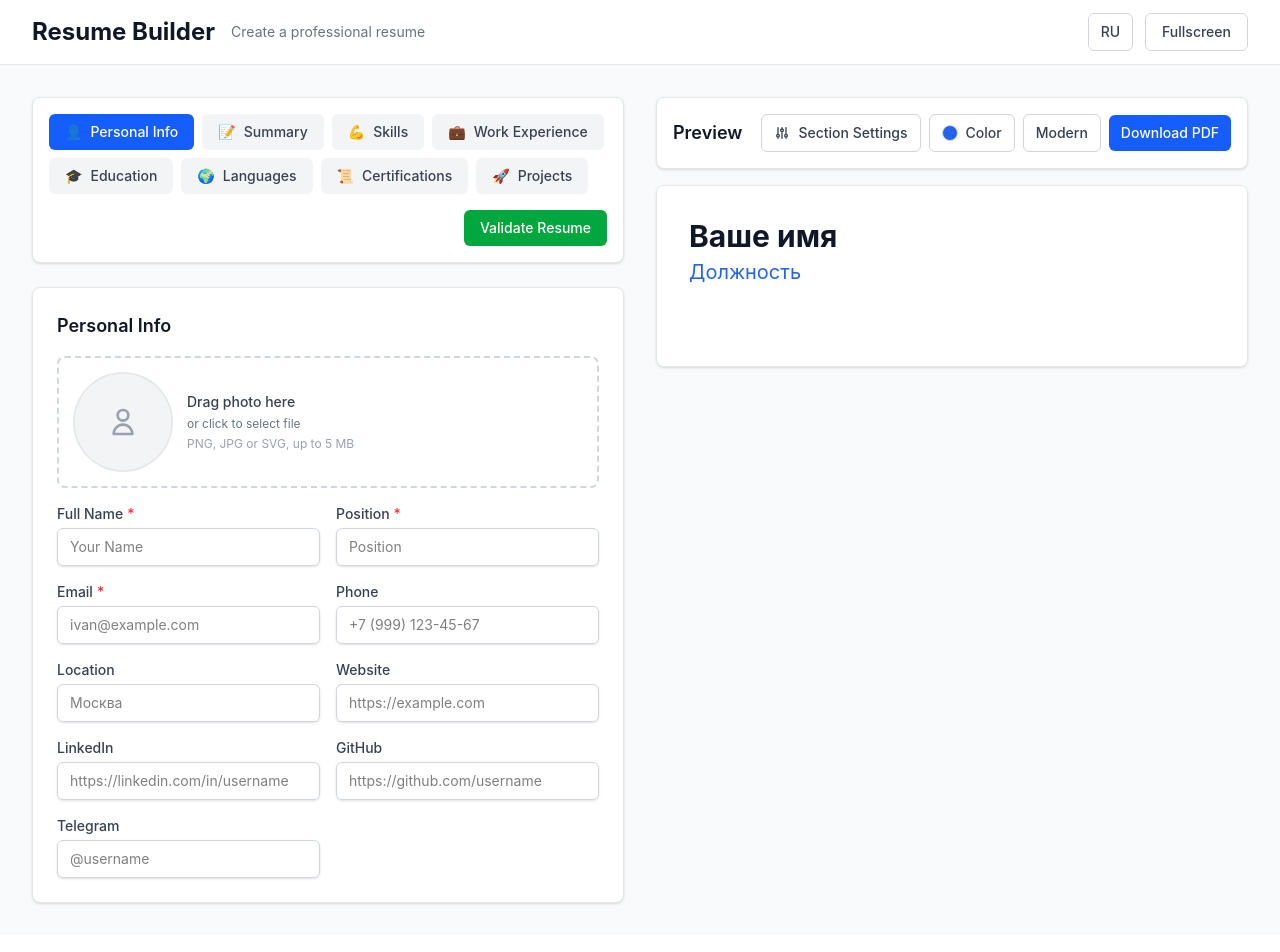
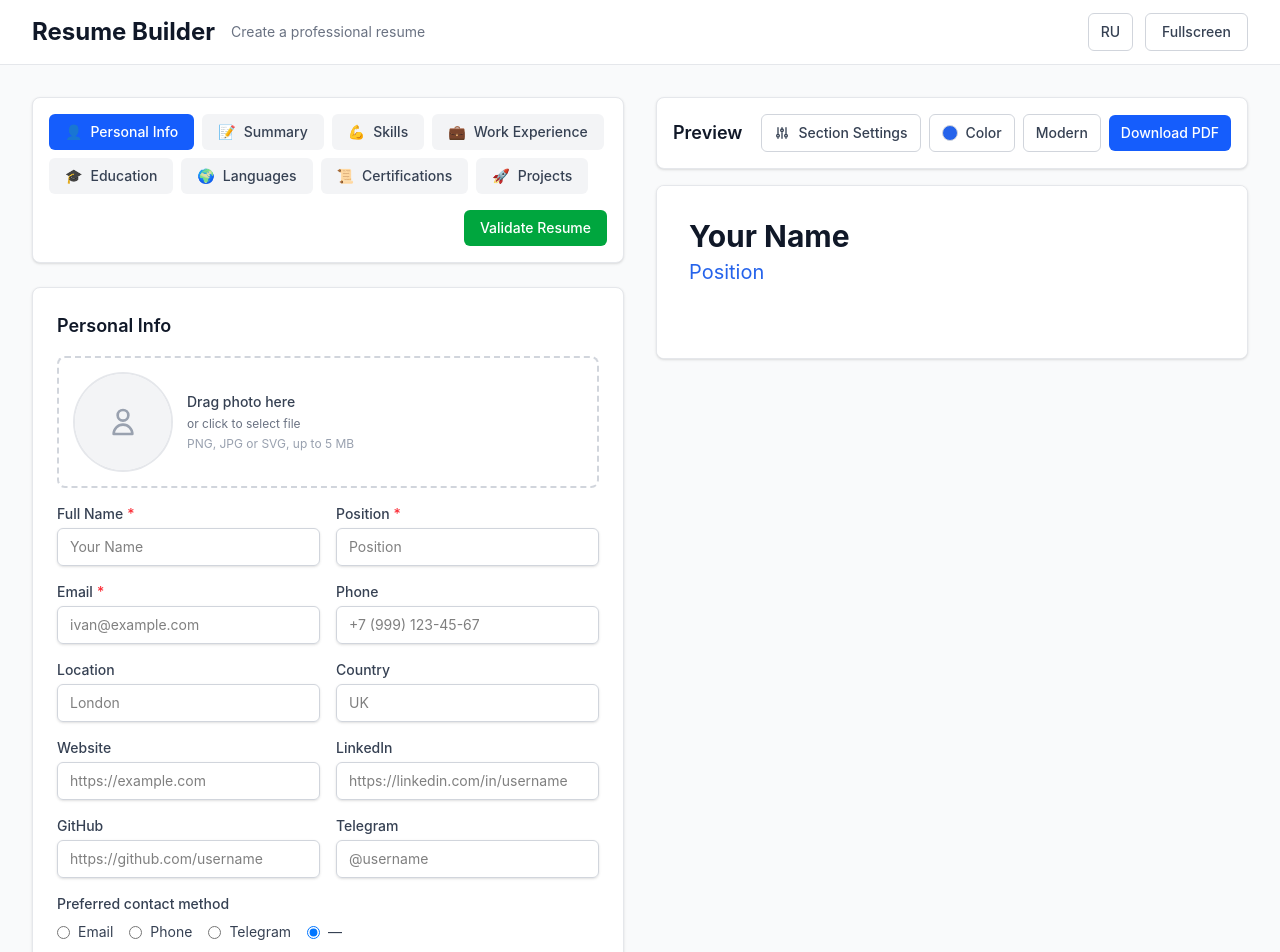
Before and after one commit to S1nBer/resume-builder, a React (Vite) app: page / in a window 1280 px wide. Shown: the top 952 px of the page. Built offline with nearby package versions, Linux system fonts and the light colour scheme.

Commit message:
Preffered contact

```diff
--- a/src/components/Editor/PersonalInfoForm.tsx
+++ b/src/components/Editor/PersonalInfoForm.tsx
@@ -5,6 +5,7 @@ import { useTranslation } from '../../i18n/useTranslation';
 import FormField from '../common/FormField';
 import Input from '../common/Input';
 import ErrorList from '../common/ErrorList';
+import type { PersonalInfo } from '../../types/resume';
 
 function PersonalInfoForm() {
   const personalInfo = useResumeStore((state) => state.resume.personalInfo);
@@ -202,7 +203,15 @@ function PersonalInfoForm() {
           <Input
             value={personalInfo.location}
             onChange={(e) => updatePersonalInfo({ location: e.target.value })}
-            placeholder="Москва"
+            placeholder={t('placeholderLocation')}
+          />
+        </FormField>
+
+        <FormField label={t('country')}>
+          <Input
+            value={personalInfo.country}
+            onChange={(e) => updatePersonalInfo({ country: e.target.value })}
+            placeholder={t('placeholderCountry')}
           />
         </FormField>
 
@@ -243,6 +252,46 @@ function PersonalInfoForm() {
       </div>
 
       {personalErrors.length > 0 && <ErrorList errors={personalErrors} />}
+
+      <div>
+        <label className="block text-sm font-medium text-gray-700 mb-2">
+          {t('preferredContact')}
+        </label>
+        <div className="flex flex-wrap gap-4">
+          {[
+            { value: 'email', label: t('contactEmail') },
+            { value: 'phone', label: t('contactPhone') },
+            { value: 'telegram', label: t('contactTelegram') },
+          ].map((option) => (
+            <label key={option.value} className="flex items-center space-x-2 cursor-pointer">
+              <input
+                type="radio"
+                name="preferredContact"
+                value={option.value}
+                checked={personalInfo.preferredContact === option.value}
+                onChange={() =>
+                  updatePersonalInfo({
+                    preferredContact: option.value as PersonalInfo['preferredContact'],
+                  })
+                }
+                className="text-blue-600 focus:ring-blue-500"
+              />
+              <span className="text-sm text-gray-700">{option.label}</span>
+            </label>
+          ))}
+          <label className="flex items-center space-x-2 cursor-pointer">
+            <input
+              type="radio"
+              name="preferredContact"
+              value=""
+              checked={personalInfo.preferredContact === null}
+              onChange={() => updatePersonalInfo({ preferredContact: null })}
+              className="text-blue-600 focus:ring-blue-500"
+            />
+            <span className="text-sm text-gray-700">—</span>
+          </label>
+        </div>
+      </div>
     </div>
   );
 }
--- a/src/components/Preview/templates/ClassicTemplate.tsx
+++ b/src/components/Preview/templates/ClassicTemplate.tsx
@@ -9,6 +9,7 @@ interface ClassicTemplateProps {
 function ClassicTemplate({ resume }: ClassicTemplateProps) {
   const sectionOrder = useResumeStore((state) => state.sectionOrder);
   const accentColor = useResumeStore((state) => state.accentColor);
+  const { t } = useTranslation();
   const {
     personalInfo,
     summary,
@@ -20,7 +21,6 @@ function ClassicTemplate({ resume }: ClassicTemplateProps) {
     certifications,
     projects,
   } = resume;
-  const { t } = useTranslation();
 
   const isSectionEnabled = (sectionId: SectionId) => {
     const section = sectionOrder.find((s) => s.id === sectionId);
@@ -61,7 +61,7 @@ function ClassicTemplate({ resume }: ClassicTemplateProps) {
                     <div className="flex justify-between items-baseline">
                       <h3 className="text-lg font-semibold text-gray-900">{exp.position}</h3>
                       <span className="text-sm text-gray-600 whitespace-nowrap">
-                        {exp.startDate} - {exp.current ? 'настоящее время' : exp.endDate}
+                        {exp.startDate} - {exp.current ? t('present') : exp.endDate}
                       </span>
                     </div>
                     <p className="text-gray-700 font-medium mt-1">
@@ -96,7 +96,7 @@ function ClassicTemplate({ resume }: ClassicTemplateProps) {
                     <div className="flex justify-between items-baseline">
                       <h3 className="text-lg font-semibold text-gray-900">{edu.institution}</h3>
                       <span className="text-sm text-gray-600 whitespace-nowrap">
-                        {edu.startDate} - {edu.current ? 'настоящее время' : edu.endDate}
+                        {edu.startDate} - {edu.current ? t('present') : edu.endDate}
                       </span>
                     </div>
                     <p className="text-gray-700 mt-1">
@@ -178,7 +178,7 @@ function ClassicTemplate({ resume }: ClassicTemplateProps) {
                 {languages.map((lang) => (
                   <div key={lang.id} className="flex justify-between">
                     <span className="text-gray-700">{lang.name}</span>
-                    <span className="text-gray-600 text-sm capitalize">{lang.level}</span>
+                    <span className="text-gray-600 text-sm capitalize">{t(lang.level)}</span>
                   </div>
                 ))}
               </div>
@@ -228,7 +228,7 @@ function ClassicTemplate({ resume }: ClassicTemplateProps) {
                     <p className="text-gray-700 text-sm mt-1">{project.description}</p>
                     {project.technologies.length > 0 && (
                       <p className="text-gray-600 text-sm mt-2">
-                        <strong>Технологии:</strong> {project.technologies.join(', ')}
+                        <strong>{t('technologiesLabel')}</strong> {project.technologies.join(', ')}
                       </p>
                     )}
                   </div>
@@ -247,16 +247,62 @@ function ClassicTemplate({ resume }: ClassicTemplateProps) {
       {/* Шапка */}
       <header className="text-center mb-8">
         <h1 className="text-4xl font-bold text-gray-900 uppercase tracking-wide">
-          {personalInfo.fullName || 'Ваше имя'}
+          {personalInfo.fullName || t('yourName')}
         </h1>
         <p className="text-xl mt-2" style={{ color: accentColor }}>
-          {personalInfo.position || 'Должность'}
+          {personalInfo.position || t('yourPosition')}
         </p>
 
         <div className="mt-4 flex flex-wrap justify-center gap-x-6 gap-y-2 text-sm text-gray-600">
-          {personalInfo.email && <span>{personalInfo.email}</span>}
-          {personalInfo.phone && <span>{personalInfo.phone}</span>}
-          {personalInfo.location && <span>{personalInfo.location}</span>}
+          {personalInfo.email && (
+            <span
+              className={
+                personalInfo.preferredContact === 'email' ? 'font-semibold text-gray-900' : ''
+              }
+            >
+              <span className="font-medium text-gray-700">{t('contactEmail')}:</span>{' '}
+              {personalInfo.email}
+              {personalInfo.preferredContact === 'email' && (
+                <span className="ml-1 text-xs italic" style={{ color: accentColor }}>
+                  — {t('preferredContact').toLowerCase()}
+                </span>
+              )}
+            </span>
+          )}
+          {personalInfo.phone && (
+            <span
+              className={
+                personalInfo.preferredContact === 'phone' ? 'font-semibold text-gray-900' : ''
+              }
+            >
+              <span className="font-medium text-gray-700">{t('contactPhone')}:</span>{' '}
+              {personalInfo.phone}
+              {personalInfo.preferredContact === 'phone' && (
+                <span className="ml-1 text-xs italic" style={{ color: accentColor }}>
+                  — {t('preferredContact').toLowerCase()}
+                </span>
+              )}
+            </span>
+          )}
+          {/* location, country — без изменений */}
+        </div>
+
+        <div className="mt-2 flex flex-wrap justify-center gap-x-6 gap-y-2 text-sm text-gray-600">
+          {personalInfo.telegram && (
+            <span
+              className={
+                personalInfo.preferredContact === 'telegram' ? 'font-semibold text-gray-900' : ''
+              }
+            >
+              <span className="font-medium text-gray-700">{t('contactTelegram')}:</span>{' '}
+              {personalInfo.telegram}
+              {personalInfo.preferredContact === 'telegram' && (
+                <span className="ml-1 text-xs italic" style={{ color: accentColor }}>
+                  — {t('preferredContact').toLowerCase()}
+                </span>
+              )}
+            </span>
+          )}
         </div>
 
         {personalInfo.photo && (
--- a/src/components/Preview/templates/MinimalTemplate.tsx
+++ b/src/components/Preview/templates/MinimalTemplate.tsx
@@ -9,6 +9,7 @@ interface MinimalTemplateProps {
 function MinimalTemplate({ resume }: MinimalTemplateProps) {
   const sectionOrder = useResumeStore((state) => state.sectionOrder);
   const accentColor = useResumeStore((state) => state.accentColor);
+  const { t } = useTranslation();
   const {
     personalInfo,
     summary,
@@ -20,7 +21,6 @@ function MinimalTemplate({ resume }: MinimalTemplateProps) {
     certifications,
     projects,
   } = resume;
-  const { t } = useTranslation();
 
   const isSectionEnabled = (sectionId: SectionId) => {
     const section = sectionOrder.find((s) => s.id === sectionId);
@@ -61,7 +61,7 @@ function MinimalTemplate({ resume }: MinimalTemplateProps) {
                     <div className="flex justify-between items-baseline">
                       <h3 className="font-medium text-gray-900">{exp.position}</h3>
                       <span className="text-sm text-gray-500 whitespace-nowrap">
-                        {exp.startDate} - {exp.current ? 'настоящее время' : exp.endDate}
+                        {exp.startDate} - {exp.current ? t('present') : exp.endDate}
                       </span>
                     </div>
                     <p className="text-gray-600 text-sm mt-1">{exp.company}</p>
@@ -93,7 +93,7 @@ function MinimalTemplate({ resume }: MinimalTemplateProps) {
                     <div className="flex justify-between items-baseline">
                       <h3 className="font-medium text-gray-900">{edu.institution}</h3>
                       <span className="text-sm text-gray-500 whitespace-nowrap">
-                        {edu.startDate} - {edu.current ? 'настоящее время' : edu.endDate}
+                        {edu.startDate} - {edu.current ? t('present') : edu.endDate}
                       </span>
                     </div>
                     <p className="text-gray-600 text-sm mt-1">
@@ -174,7 +174,7 @@ function MinimalTemplate({ resume }: MinimalTemplateProps) {
                 {languages.map((lang) => (
                   <div key={lang.id} className="text-sm">
                     <span className="text-gray-900 font-medium">{lang.name}</span>
-                    <span className="text-gray-500 ml-2">{lang.level}</span>
+                    <span className="text-gray-500 ml-2">{t(lang.level)}</span>
                   </div>
                 ))}
               </div>
@@ -257,28 +257,60 @@ function MinimalTemplate({ resume }: MinimalTemplateProps) {
           )}
           <div>
             <h1 className="text-3xl font-light text-gray-900">
-              {personalInfo.fullName || 'Ваше имя'}
+              {personalInfo.fullName || t('yourName')}
             </h1>
             <p className="text-lg mt-1" style={{ color: accentColor }}>
-              {personalInfo.position || 'Должность'}
+              {personalInfo.position || t('yourPosition')}
             </p>
           </div>
         </div>
 
         <div className="mt-6 flex flex-wrap gap-x-6 gap-y-2 text-sm text-gray-600">
-          {personalInfo.email && <span>{personalInfo.email}</span>}
-          {personalInfo.phone && <span>{personalInfo.phone}</span>}
-          {personalInfo.location && <span>{personalInfo.location}</span>}
-          {personalInfo.website && (
-            <a
-              href={personalInfo.website}
-              target="_blank"
-              rel="noopener noreferrer"
-              style={{ color: accentColor }}
-              className="hover:opacity-80"
+          {personalInfo.email && (
+            <span
+              className={
+                personalInfo.preferredContact === 'email' ? 'font-semibold text-gray-900' : ''
+              }
             >
-              {personalInfo.website}
-            </a>
+              <span className="font-medium text-gray-700">{t('contactEmail')}:</span>{' '}
+              {personalInfo.email}
+              {personalInfo.preferredContact === 'email' && (
+                <span className="ml-1 text-xs italic" style={{ color: accentColor }}>
+                  — {t('preferredContact').toLowerCase()}
+                </span>
+              )}
+            </span>
+          )}
+          {personalInfo.phone && (
+            <span
+              className={
+                personalInfo.preferredContact === 'phone' ? 'font-semibold text-gray-900' : ''
+              }
+            >
+              <span className="font-medium text-gray-700">{t('contactPhone')}:</span>{' '}
+              {personalInfo.phone}
+              {personalInfo.preferredContact === 'phone' && (
+                <span className="ml-1 text-xs italic" style={{ color: accentColor }}>
+                  — {t('preferredContact').toLowerCase()}
+                </span>
+              )}
+            </span>
+          )}
+          {/* location, country — без изменений */}
+          {personalInfo.telegram && (
+            <span
+              className={
+                personalInfo.preferredContact === 'telegram' ? 'font-semibold text-gray-900' : ''
+              }
+            >
+              <span className="font-medium text-gray-700">{t('contactTelegram')}:</span>{' '}
+              {personalInfo.telegram}
+              {personalInfo.preferredContact === 'telegram' && (
+                <span className="ml-1 text-xs italic" style={{ color: accentColor }}>
+                  — {t('preferredContact').toLowerCase()}
+                </span>
+              )}
+            </span>
           )}
         </div>
       </header>
--- a/src/components/Preview/templates/ModernTemplate.tsx
+++ b/src/components/Preview/templates/ModernTemplate.tsx
@@ -9,6 +9,7 @@ interface ModernTemplateProps {
 function ModernTemplate({ resume }: ModernTemplateProps) {
   const sectionOrder = useResumeStore((state) => state.sectionOrder);
   const accentColor = useResumeStore((state) => state.accentColor);
+  const { t } = useTranslation();
   const {
     personalInfo,
     summary,
@@ -20,7 +21,6 @@ function ModernTemplate({ resume }: ModernTemplateProps) {
     certifications,
     projects,
   } = resume;
-  const { t } = useTranslation();
 
   const isSectionEnabled = (sectionId: SectionId) => {
     const section = sectionOrder.find((s) => s.id === sectionId);
@@ -64,7 +64,7 @@ function ModernTemplate({ resume }: ModernTemplateProps) {
                         <p className="text-gray-600">{exp.company}</p>
                       </div>
                       <p className="text-sm text-gray-500 whitespace-nowrap">
-                        {exp.startDate} - {exp.current ? 'настоящее время' : exp.endDate}
+                        {exp.startDate} - {exp.current ? t('present') : exp.endDate}
                       </p>
                     </div>
                     {exp.description && (
@@ -100,7 +100,7 @@ function ModernTemplate({ resume }: ModernTemplateProps) {
                         </p>
                       </div>
                       <p className="text-sm text-gray-500 whitespace-nowrap">
-                        {edu.startDate} - {edu.current ? 'настоящее время' : edu.endDate}
+                        {edu.startDate} - {edu.current ? t('present') : edu.endDate}
                       </p>
                     </div>
                   </div>
@@ -175,7 +175,7 @@ function ModernTemplate({ resume }: ModernTemplateProps) {
                 {languages.map((lang) => (
                   <div key={lang.id} className="flex justify-between">
                     <span className="text-gray-700">{lang.name}</span>
-                    <span className="text-gray-500 text-sm capitalize">{lang.level}</span>
+                    <span className="text-gray-500 text-sm capitalize">{t(lang.level)}</span>
                   </div>
                 ))}
               </div>
@@ -264,53 +264,66 @@ function ModernTemplate({ resume }: ModernTemplateProps) {
 
         <div className="flex-1">
           <h1 className="text-3xl font-bold text-gray-900">
-            {personalInfo.fullName || 'Ваше имя'}
+            {personalInfo.fullName || t('yourName')}
           </h1>
           <p className="text-xl mt-1" style={{ color: accentColor }}>
-            {personalInfo.position || 'Должность'}
+            {personalInfo.position || t('yourPosition')}
           </p>
 
-          <div className="mt-4 flex flex-wrap gap-x-4 gap-y-2 text-sm text-gray-600">
-            {personalInfo.email && <span>{personalInfo.email}</span>}
-            {personalInfo.phone && <span>{personalInfo.phone}</span>}
-            {personalInfo.location && <span>{personalInfo.location}</span>}
-          </div>
-
-          <div className="mt-2 flex flex-wrap gap-x-4 gap-y-2 text-sm text-gray-600">
-            {personalInfo.website && (
-              <a
-                href={personalInfo.website}
-                target="_blank"
-                rel="noopener noreferrer"
-                style={{ color: accentColor }}
-                className="hover:opacity-80"
-              >
-                {personalInfo.website}
-              </a>
+          <div className="mt-4 space-y-1 text-sm text-gray-600">
+            {personalInfo.email && (
+              <div>
+                <span className="font-medium text-gray-700">{t('contactEmail')}:</span>{' '}
+                <span
+                  className={
+                    personalInfo.preferredContact === 'email' ? 'font-semibold text-gray-900' : ''
+                  }
+                >
+                  {personalInfo.email}
+                </span>
+                {personalInfo.preferredContact === 'email' && (
+                  <span className="ml-2 text-xs italic" style={{ color: accentColor }}>
+                    — {t('preferredContact').toLowerCase()}
+                  </span>
+                )}
+              </div>
             )}
-            {personalInfo.linkedin && (
-              <a
-                href={personalInfo.linkedin}
-                target="_blank"
-                rel="noopener noreferrer"
-                style={{ color: accentColor }}
-                className="hover:opacity-80"
-              >
-                LinkedIn
-              </a>
+            {personalInfo.phone && (
+              <div>
+                <span className="font-medium text-gray-700">{t('contactPhone')}:</span>{' '}
+                <span
+                  className={
+                    personalInfo.preferredContact === 'phone' ? 'font-semibold text-gray-900' : ''
+                  }
+                >
+                  {personalInfo.phone}
+                </span>
+                {personalInfo.preferredContact === 'phone' && (
+                  <span className="ml-2 text-xs italic" style={{ color: accentColor }}>
+                    — {t('preferredContact').toLowerCase()}
+                  </span>
+                )}
+              </div>
             )}
-            {personalInfo.github && (
-              <a
-                href={personalInfo.github}
-                target="_blank"
-                rel="noopener noreferrer"
-                style={{ color: accentColor }}
-                className="hover:opacity-80"
-              >
-                GitHub
-              </a>
+            {personalInfo.telegram && (
+              <div>
+                <span className="font-medium text-gray-700">{t('contactTelegram')}:</span>{' '}
+                <span
+                  className={
+                    personalInfo.preferredContact === 'telegram'
+                      ? 'font-semibold text-gray-900'
+                      : ''
+                  }
+                >
+                  {personalInfo.telegram}
+                </span>
+                {personalInfo.preferredContact === 'telegram' && (
+                  <span className="ml-2 text-xs italic" style={{ color: accentColor }}>
+                    — {t('preferredContact').toLowerCase()}
+                  </span>
+                )}
+              </div>
             )}
-            {personalInfo.telegram && <span>{personalInfo.telegram}</span>}
           </div>
         </div>
       </header>
--- a/src/i18n/translations.ts
+++ b/src/i18n/translations.ts
@@ -26,6 +26,13 @@ export const translations = {
     email: 'Email',
     phone: 'Телефон',
     location: 'Город',
+    country: 'Страна',
+    preferredContact: 'Предпочитаемый способ связи',
+    contactEmail: 'Email',
+    contactPhone: 'Телефон',
+    contactLocation: 'Город',
+    contactCountry: 'Страна',
+    contactTelegram: 'Telegram',
     website: 'Веб-сайт',
     linkedin: 'LinkedIn',
     github: 'GitHub',
@@ -138,6 +145,10 @@ export const translations = {
     yourPosition: 'Должность',
     present: 'настоящее время',
     technologiesLabel: 'Технологии:',
+
+    // Подсказки в формах
+    placeholderLocation: 'Москва',
+    placeholderCountry: 'Россия',
   },
   en: {
     // General
@@ -164,6 +175,13 @@ export const translations = {
     email: 'Email',
     phone: 'Phone',
     location: 'Location',
+    country: 'Country',
+    preferredContact: 'Preferred contact method',
+    contactEmail: 'Email',
+    contactPhone: 'Phone',
+    contactLocation: 'Location',
+    contactCountry: 'Country',
+    contactTelegram: 'Telegram',
     website: 'Website',
     linkedin: 'LinkedIn',
     github: 'GitHub',
@@ -276,6 +294,10 @@ export const translations = {
     yourPosition: 'Position',
     present: 'present',
     technologiesLabel: 'Technologies:',
+
+    // Form hints
+    placeholderLocation: 'London',
+    placeholderCountry: 'UK',
   },
 } as const;
 
--- a/src/store/resumeStore.ts
+++ b/src/store/resumeStore.ts
@@ -25,10 +25,12 @@ const initialState: Resume = {
     email: '',
     phone: '',
     location: '',
+    country: '',
     website: '',
     linkedin: '',
     github: '',
     telegram: '',
+    preferredContact: null,
   },
   summary: '',
   skills: [],
--- a/src/types/resume.ts
+++ b/src/types/resume.ts
@@ -7,10 +7,12 @@ export interface PersonalInfo {
   email: string;
   phone: string;
   location: string;
+  country: string;
   website?: string;
   linkedin?: string;
   github?: string;
   telegram?: string;
+  preferredContact: 'email' | 'phone' | 'telegram' | null;
 }
 
 export interface Skill {
```
